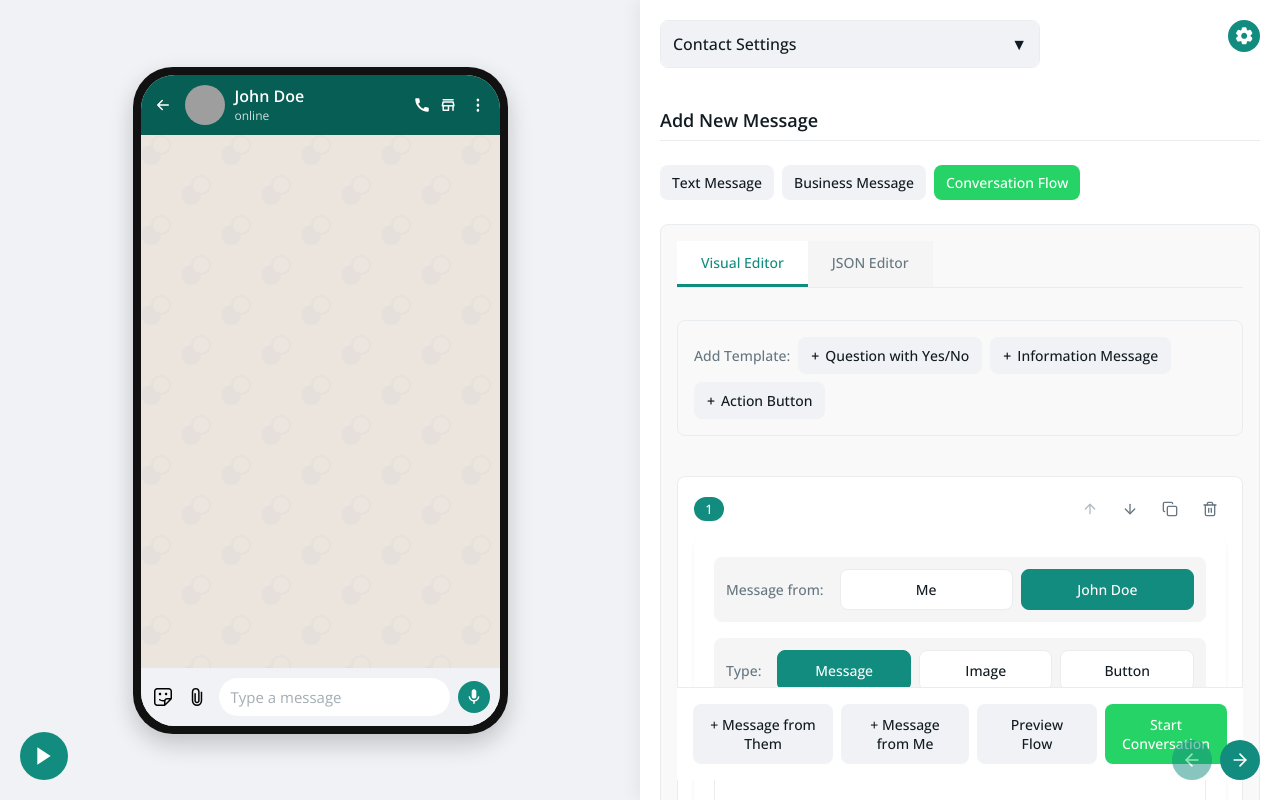
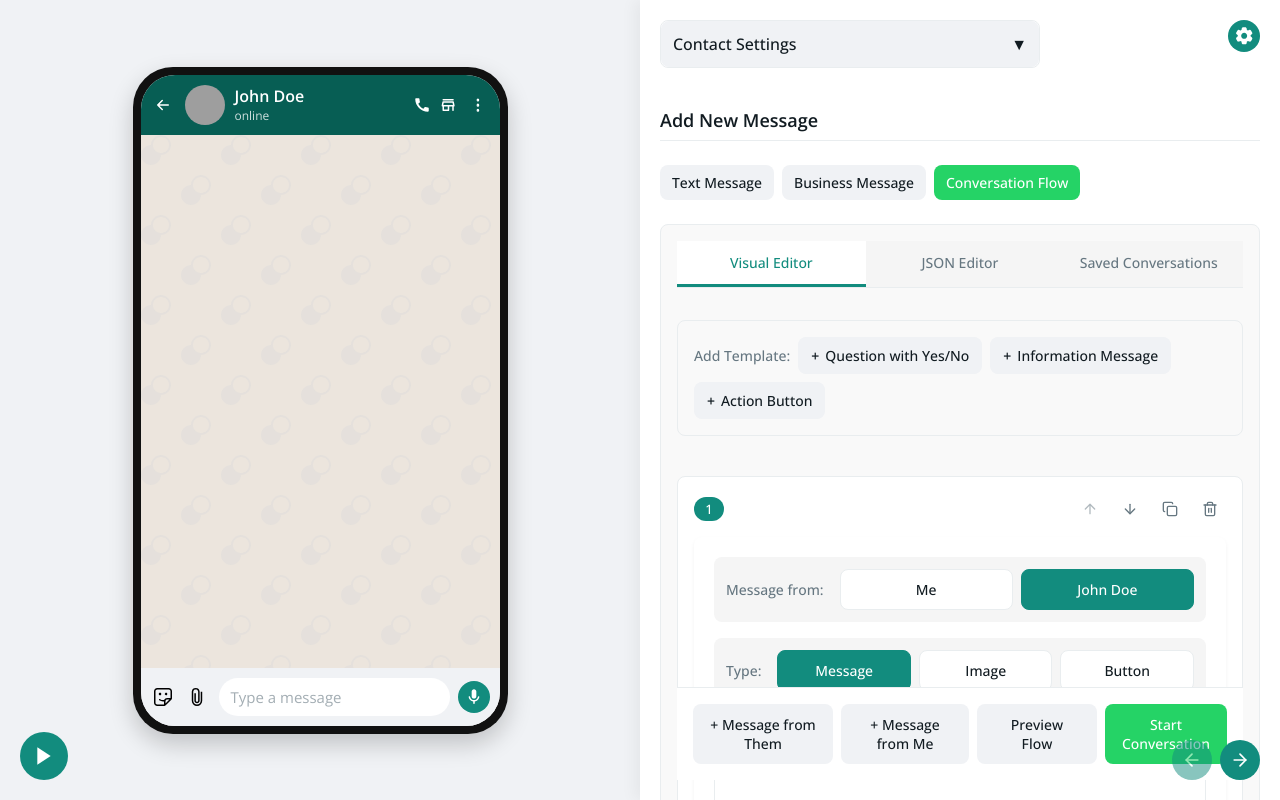
Before and after one commit to boringcuriosity/Whatsapp-simulator, a React (Vite) app: page / in a window 1280 px wide. Built offline with nearby package versions, Linux system fonts and the light colour scheme; grey boxes are pictures that could not be loaded.

Commit message:
feat: add save conversation functionality to ControlPanel

```diff
--- a/src/components/ControlPanel.tsx
+++ b/src/components/ControlPanel.tsx
@@ -3,6 +3,8 @@ import styled from 'styled-components'
 import { Copy, Trash2, ArrowUp, ArrowDown } from 'lucide-react'
 import { Message, Contact, MessageStatus, ContactStatus, ConversationStep } from '../types'
 import PhonePreview from './PhonePreview'
+import SavedConversations from './SavedConversations'
+import { SavedConversation } from '../services/conversationStorage'
 
 const Container = styled.div`
   display: flex;
@@ -446,6 +448,7 @@ const EditorTab = styled.button<{ active: boolean }>`
   color: ${props => props.active ? 'var(--whatsapp-teal)' : 'var(--text-secondary)'};
   border: none;
   border-bottom: 3px solid ${props => props.active ? 'var(--whatsapp-teal)' : 'transparent'};
+  flex: 1;
 
   &:hover {
     background-color: ${props => props.active ? 'white' : '#efefef'};
@@ -775,6 +778,8 @@ const STEP_TEMPLATES = [
     }
   }
 ];
+
+type EditorMode = 'visual' | 'json' | 'saved';
 
 interface ControlPanelProps {
   contact: Contact;
@@ -818,6 +823,10 @@ interface ControlPanelProps {
   setPreviewMessages: (messages: Message[]) => void;
   conversationError: string;
   setConversationError: (error: string) => void;
+  savedConversations: SavedConversation[];
+  onLoadSavedConversation: (conversation: SavedConversation) => void;
+  onDeleteSavedConversation: (id: string) => void;
+  onSaveCurrentConversation: () => void;
 }
 
 const ControlPanel = ({
@@ -849,11 +858,16 @@ const ControlPanel = ({
   previewMessages,
   setPreviewMessages,
   conversationError,
-  setConversationError
+  setConversationError,
+  savedConversations,
+  onLoadSavedConversation,
+  onDeleteSavedConversation,
+  onSaveCurrentConversation
 }: ControlPanelProps) => {
   // Remove state declarations that have been lifted
   const stepRefs = useRef<Array<HTMLDivElement | null>>([]);
   const [linkOpeningBehavior, setLinkOpeningBehavior] = useState<'webview' | 'newtab'>('webview');
+  const [editorMode, setEditorMode] = useState<EditorMode>('visual');
 
   const updateStep = (index: number, updates: Partial<ConversationStep>) => {
     setSteps(steps.map((step, i) =>
@@ -1291,20 +1305,69 @@ const ControlPanel = ({
           <ConversationFlowContainer>
             <EditorTabs>
               <EditorTab
-                active={!showJsonPreview}
-                onClick={handleSwitchToVisualView}
+                active={editorMode === 'visual'}
+                onClick={() => {
+                  if (editorMode === 'json') {
+                    handleSwitchToVisualView();
+                  }
+                  setEditorMode('visual');
+                }}
               >
                 Visual Editor
               </EditorTab>
               <EditorTab
-                active={showJsonPreview}
-                onClick={handleSwitchToJsonView}
+                active={editorMode === 'json'}
+                onClick={() => {
+                  handleSwitchToJsonView();
+                  setEditorMode('json');
+                }}
               >
                 JSON Editor
               </EditorTab>
+              <EditorTab
+                active={editorMode === 'saved'}
+                onClick={() => setEditorMode('saved')}
+              >
+                Saved Conversations
+              </EditorTab>
             </EditorTabs>
 
-            {!showJsonPreview ? (
+            {editorMode === 'saved' ? (
+              <SavedConversations
+                conversations={savedConversations}
+                onSelect={onLoadSavedConversation}
+                onDelete={onDeleteSavedConversation}
+                onSaveCurrent={onSaveCurrentConversation}
+              />
+            ) : editorMode === 'json' ? (
+              <FormGroup>
+                <Label>JSON Editor</Label>
+                <ConversationTextArea
+                  value={conversationFlow}
+                  onChange={(e) => {
+                    setConversationFlow(e.target.value);
+                    try {
+                      const parsed = JSON.parse(e.target.value);
+                      setSteps(parsed);
+                      setConversationError('');
+                    } catch (error) {
+                      setConversationError('Invalid JSON format');
+                    }
+                  }}
+                />
+                <div style={{ display: 'flex', justifyContent: 'space-between', marginTop: '16px' }}>
+                  {conversationError && <ErrorMessage>{conversationError}</ErrorMessage>}
+                  <ActionButton
+                    variant="primary"
+                    onClick={handleFormSubmit}
+                    style={{ marginLeft: 'auto' }}
+                    disabled={!!conversationError}
+                  >
+                    Start Conversation
+                  </ActionButton>
+                </div>
+              </FormGroup>
+            ) : (
               <>
                 <QuickActionsBar>
                   <Label>Add Template:</Label>
@@ -1640,34 +1703,6 @@ const ControlPanel = ({
                   </PreviewContainer>
                 </PreviewOverlay>
               </>
-            ) : (
-              <FormGroup>
-                <Label>JSON Editor</Label>
-                <ConversationTextArea
-                  value={conversationFlow}
-                  onChange={(e) => {
-                    setConversationFlow(e.target.value);
-                    try {
-                      const parsed = JSON.parse(e.target.value);
-                      setSteps(parsed);
-                      setConversationError('');
-                    } catch (error) {
-                      setConversationError('Invalid JSON format');
-                    }
-                  }}
-                />
-                <div style={{ display: 'flex', justifyContent: 'space-between', marginTop: '16px' }}>
-                  {conversationError && <ErrorMessage>{conversationError}</ErrorMessage>}
-                  <ActionButton
-                    variant="primary"
-                    onClick={handleFormSubmit}
-                    style={{ marginLeft: 'auto' }}
-                    disabled={!!conversationError}
-                  >
-                    Start Conversation
-                  </ActionButton>
-                </div>
-              </FormGroup>
             )}
           </ConversationFlowContainer>
         )}
```
